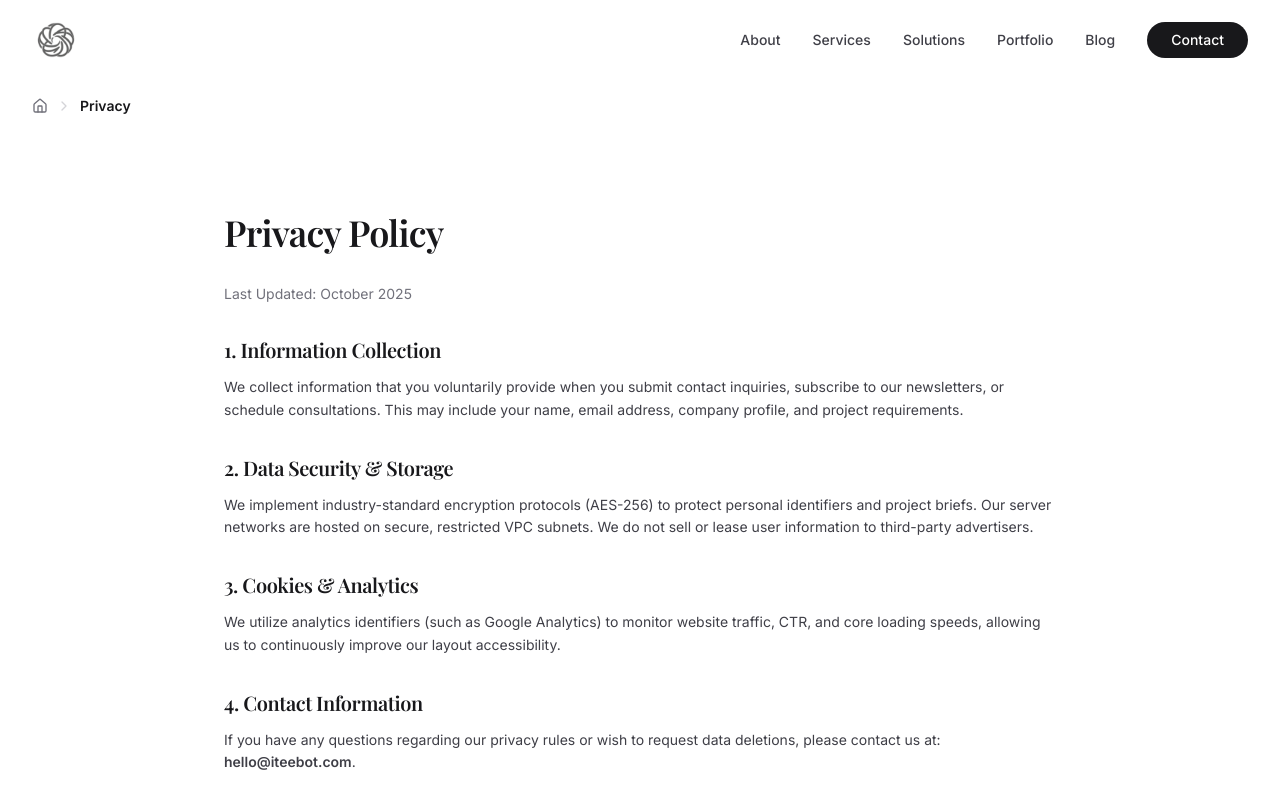
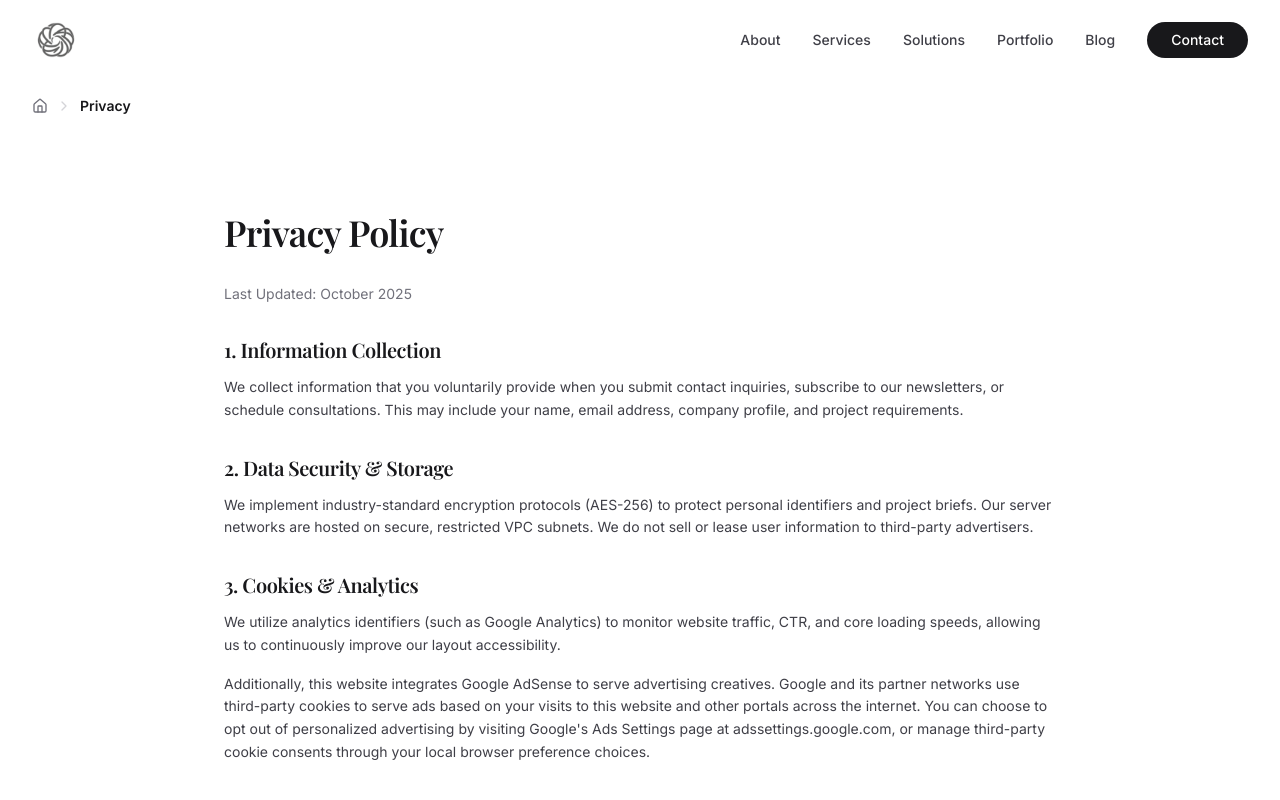
Before and after one commit to iTeebot/portfolio, a Next.js app: page /privacy in a window 1280 px wide. Shown: the top 800 px of the page. Built offline with nearby package versions, Linux system fonts and the light colour scheme; a web font is replaced by a local one.

Commit message:
Revert "refactor: remove Google AdSense integration and related privacy policy disclosures"
This reverts commit d0b3fd6b5b099cae6b659774520e4cd2b370abea.

```diff
--- a/app/layout.tsx
+++ b/app/layout.tsx
@@ -1,4 +1,5 @@
 import type { Metadata } from "next";
+import Script from "next/script";
 import { Inter, Playfair_Display } from "next/font/google";
 import { constructMetadata } from "@/lib/seo";
 import Navigation from "@/components/Navigation";
@@ -28,6 +29,17 @@ export default function RootLayout({
 }>) {
   return (
     <html lang="en" className="scroll-smooth">
+      <head>
+        <link rel="preconnect" href="https://ep1.adtrafficquality.google" crossOrigin="anonymous" />
+        <link rel="preconnect" href="https://pagead2.googlesyndication.com" crossOrigin="anonymous" />
+        <link rel="preconnect" href="https://googleads.g.doubleclick.net" crossOrigin="anonymous" />
+        <Script
+          async
+          src="https://pagead2.googlesyndication.com/pagead/js/adsbygoogle.js?client=ca-pub-2625917496459731"
+          crossOrigin="anonymous"
+          strategy="lazyOnload"
+        />
+      </head>
       <body
         className={`${inter.variable} ${playfair.variable} antialiased min-h-screen flex flex-col bg-white dark:bg-zinc-950 text-zinc-900 dark:text-zinc-50`}
       >
--- a/app/privacy/page.tsx
+++ b/app/privacy/page.tsx
@@ -36,6 +36,13 @@ export default function PrivacyPage() {
             <p className="mb-4">
               We utilize analytics identifiers (such as Google Analytics) to monitor website traffic, CTR, and core loading speeds, allowing us to continuously improve our layout accessibility.
             </p>
+            <p>
+              Additionally, this website integrates Google AdSense to serve advertising creatives. Google and its partner networks use third-party cookies to serve ads based on your visits to this website and other portals across the internet. You can choose to opt out of personalized advertising by visiting Google&apos;s Ads Settings page at{" "}
+              <a href="https://adssettings.google.com" target="_blank" rel="noopener noreferrer" className="text-indigo-650 dark:text-indigo-400 hover:underline">
+                adssettings.google.com
+              </a>
+              , or manage third-party cookie consents through your local browser preference choices.
+            </p>
           </div>
 
           <div>
```
